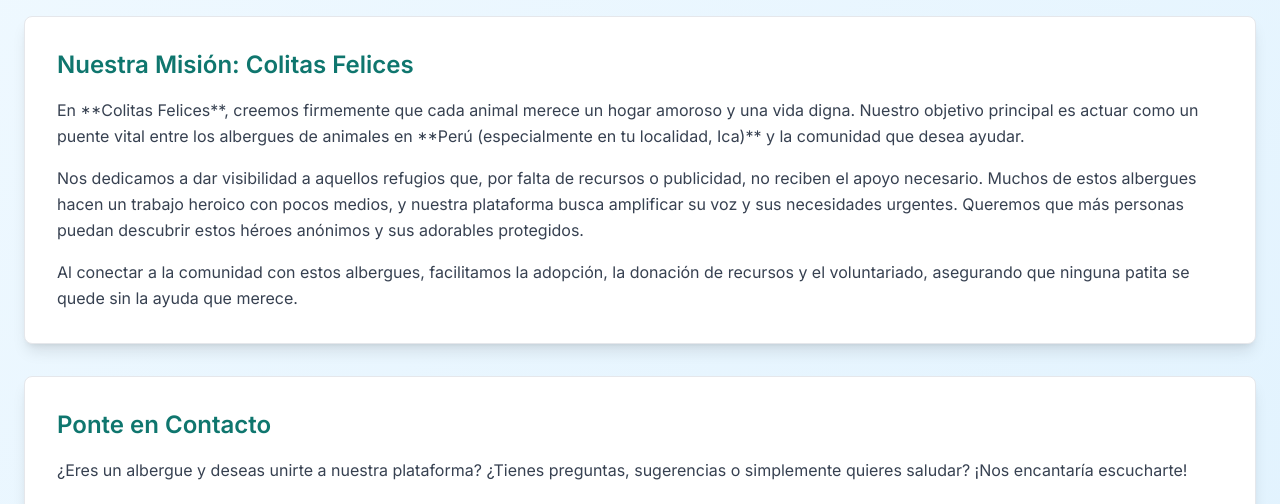
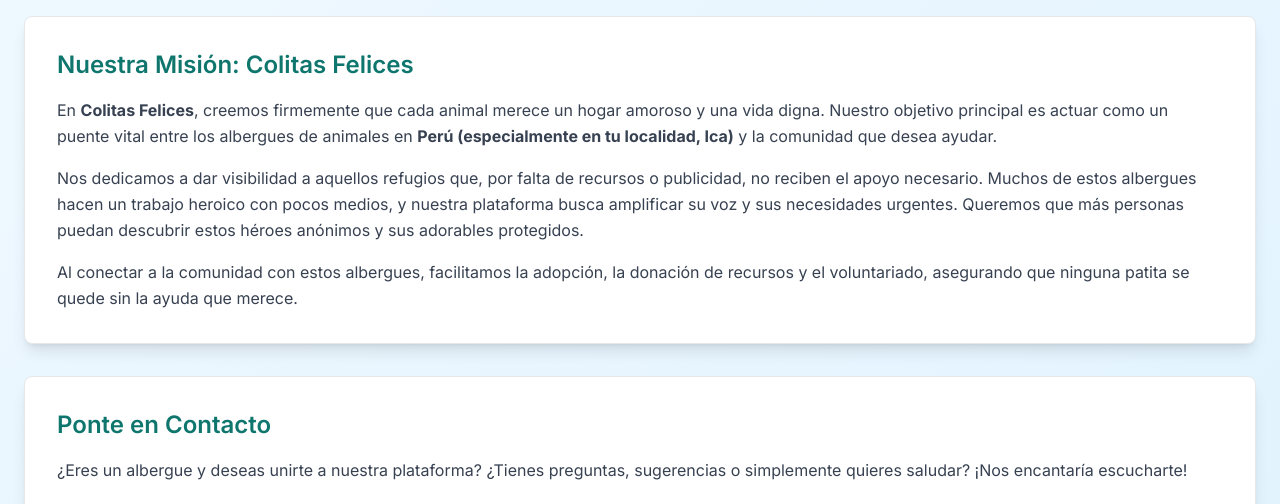
Before and after one commit to FerCh1602/colitasFelices, a website: page public/contacto.html in a window 1280 px wide. Shown: the part 222-726 px from the top of the page. Drawn offline with nearby package versions, Linux system fonts and the light colour scheme.

Commit message:
bold text

```diff
--- a/public/contacto.html
+++ b/public/contacto.html
@@ -49,7 +49,7 @@
   <section class="bg-white p-8 rounded-lg shadow-lg mb-8 border border-gray-200">
     <h3 class="text-2xl font-semibold text-teal-700 mb-4">Nuestra Misión: Colitas Felices</h3>
     <p class="text-gray-700 leading-relaxed mb-4">
-      En **Colitas Felices**, creemos firmemente que cada animal merece un hogar amoroso y una vida digna. Nuestro objetivo principal es actuar como un puente vital entre los albergues de animales en **Perú (especialmente en tu localidad, Ica)** y la comunidad que desea ayudar.
+      En <b>Colitas Felices</b>, creemos firmemente que cada animal merece un hogar amoroso y una vida digna. Nuestro objetivo principal es actuar como un puente vital entre los albergues de animales en <b>Perú (especialmente en tu localidad, Ica)</b> y la comunidad que desea ayudar.
     </p>
     <p class="text-gray-700 leading-relaxed mb-4">
       Nos dedicamos a dar visibilidad a aquellos refugios que, por falta de recursos o publicidad, no reciben el apoyo necesario. Muchos de estos albergues hacen un trabajo heroico con pocos medios, y nuestra plataforma busca amplificar su voz y sus necesidades urgentes. Queremos que más personas puedan descubrir estos héroes anónimos y sus adorables protegidos.
```
